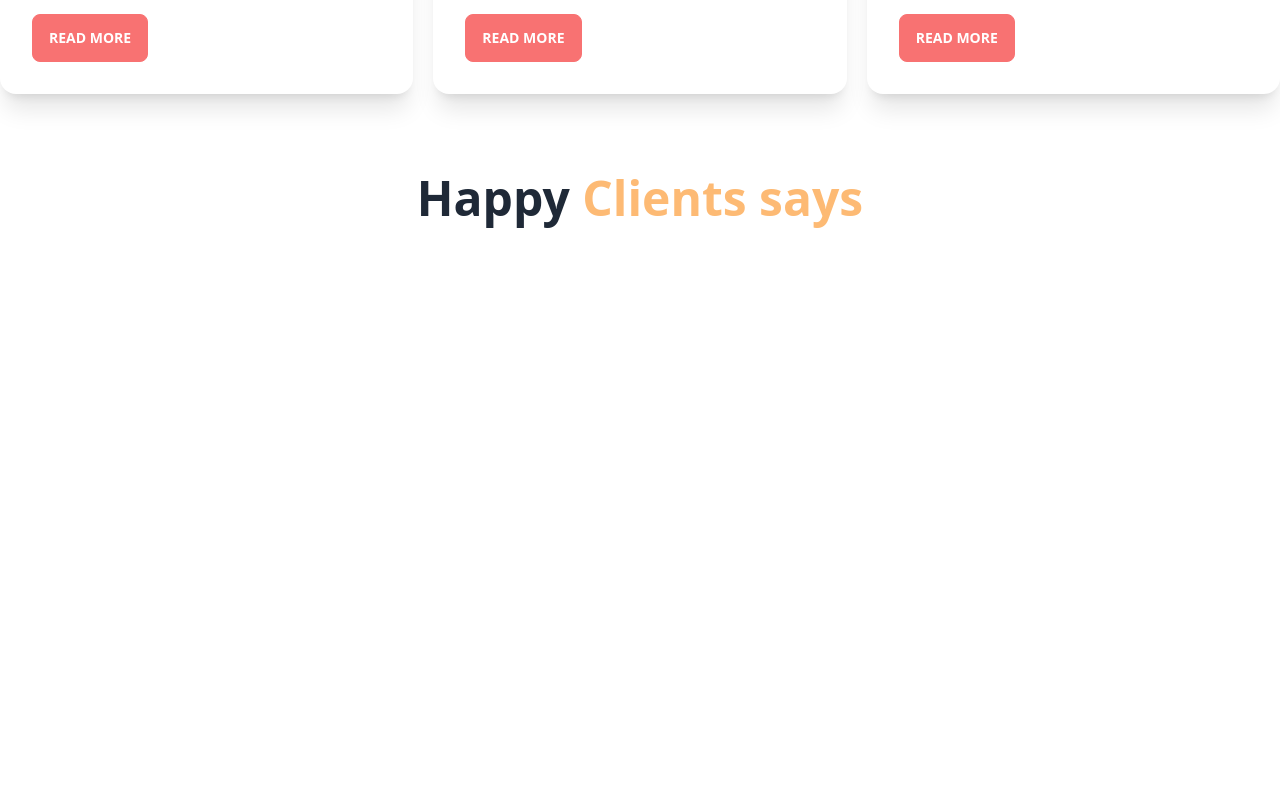
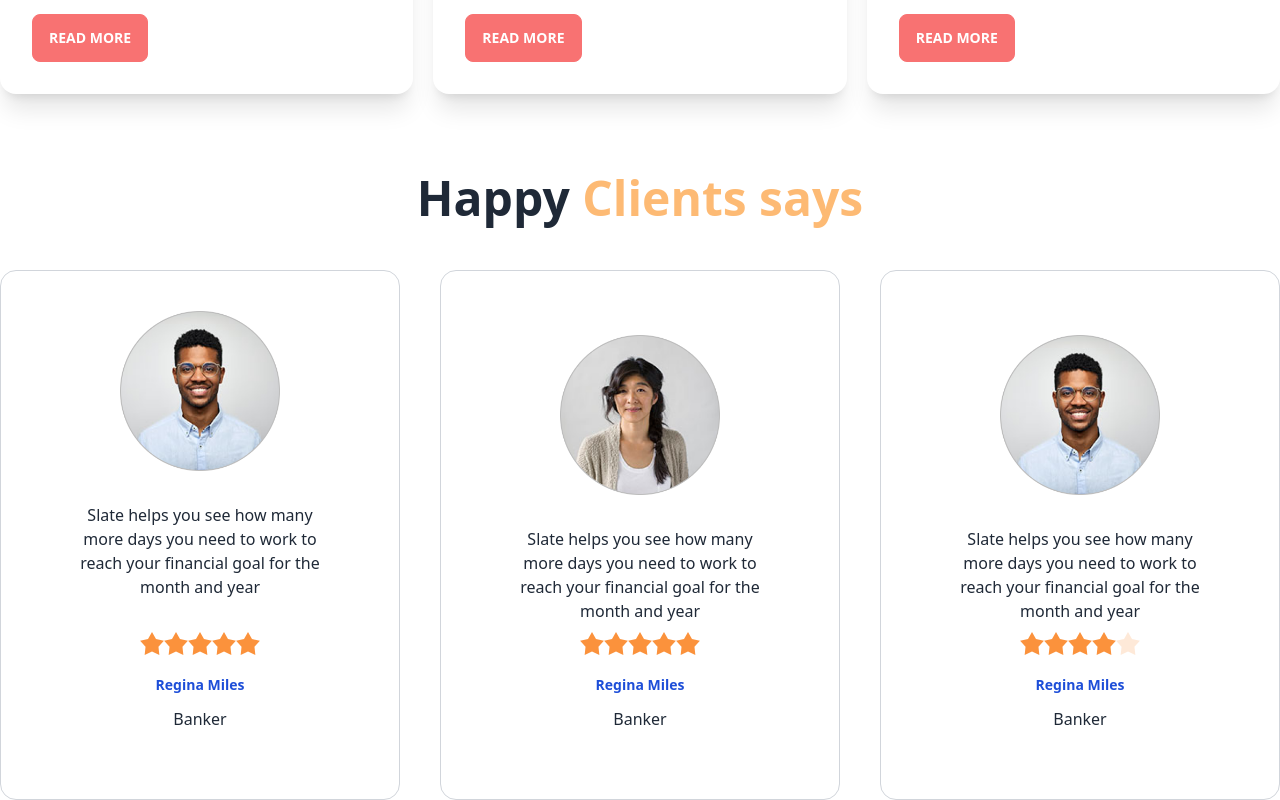
Before and after one commit to rashidadnan097/Biker-Zone, a plain HTML site: page index.html in a window 1280 px wide. Shown: the part 1256-2056 px from the top of the page. Before the commit the page ends 1526 px from the top, so only its background shows below. Drawn offline with nearby package versions, Linux system fonts and the light colour scheme.

Commit message:
added by client rivew

```diff
--- a/index.html
+++ b/index.html
@@ -207,10 +207,100 @@
           </div>
         </div>
       </section>
+      <!--this is client says-->
       <section>
         <h2 class="font-semibold mb-12 text-5xl text-center">
           Happy <span class="text-orange-300">Clients says</span>
         </h2>
+        <div class="grid grid-cols-1 md:grid-cols-2 lg:grid-cols-3 gap-10">
+          <!--first review-->
+          <div class="card bg-base-100 p-9 border border-gray-300">
+            <figure class="px-10 pt-1">
+              <img class="w-40" src="/images/others/user-1.png" alt="Shoes" class="rounded-xl" />
+            </figure>
+            <div class="card-body items-center text-center">
+
+              <p>Slate helps you see how
+
+                many more days you need
+
+                to work to reach your financial
+
+                goal for the month and year</p>
+                <div class="rating">
+                  <input type="radio" name="rating-2" class="mask mask-star-2 bg-orange-400" />
+                  <input type="radio" name="rating-2" class="mask mask-star-2 bg-orange-400"  />
+                  <input type="radio" name="rating-2" class="mask mask-star-2 bg-orange-400" />
+                  <input type="radio" name="rating-2" class="mask mask-star-2 bg-orange-400" checked />
+                  <input type="radio" name="rating-2" class="mask mask-star-2 bg-orange-400" />
+                </div>
+              <div class=" text-center space-y-3 mt-3">
+                  <h4 class="text-sm font-semibold text-blue-700">
+                    Regina Miles
+                  </h4>
+                  <p>Banker</p>
+              </div>
+            </div>
+          </div>
+           <!--second review-->
+           <div class="card bg-base-100 p-9 border border-gray-300">
+            <figure class="px-10 pt-7">
+              <img class="w-40" src="/images/others/user-2.png" alt="Shoes" class="rounded-xl" />
+            </figure>
+            <div class="card-body items-center text-center">
+
+              <p>Slate helps you see how
+
+                many more days you need
+
+                to work to reach your financial
+
+                goal for the month and year</p>
+                <div class="rating">
+                  <input type="radio" name="rating-2" class="mask mask-star-2 bg-orange-400" />
+                  <input type="radio" name="rating-2" class="mask mask-star-2 bg-orange-400"  />
+                  <input type="radio" name="rating-2" class="mask mask-star-2 bg-orange-400" />
+                  <input type="radio" name="rating-2" class="mask mask-star-2 bg-orange-400" checked />
+                  <input type="radio" name="rating-2" class="mask mask-star-2 bg-orange-400" />
+                </div>
+              <div class=" text-center space-y-3 mt-3">
+                  <h4 class="text-sm font-semibold text-blue-700">
+                    Regina Miles
+                  </h4>
+                  <p>Banker</p>
+              </div>
+            </div>
+          </div>
+           <!--third review-->
+           <div class="card bg-base-100 p-9 border border-gray-300">
+            <figure class="px-10 pt-7">
+              <img class="w-40" src="/images/others/user-1.png" alt="Shoes" class="rounded-xl" />
+            </figure>
+            <div class="card-body items-center text-center">
+
+              <p>Slate helps you see how
+
+                many more days you need
+
+                to work to reach your financial
+
+                goal for the month and year</p>
+                <div class="rating">
+                  <input type="radio" name="rating-2" class="mask mask-star-2 bg-orange-400" />
+                  <input type="radio" name="rating-2" class="mask mask-star-2 bg-orange-400"  />
+                  <input type="radio" name="rating-2" class="mask mask-star-2 bg-orange-400" />
+                  <input type="radio" name="rating-2" class="mask mask-star-2 bg-orange-400" checked />
+                  <input type="radio" name="rating-2" class="mask mask-star-2 bg-orange-400" />
+                </div>
+              <div class=" text-center space-y-3 mt-3">
+                  <h4 class="text-sm font-semibold text-blue-700">
+                    Regina Miles
+                  </h4>
+                  <p>Banker</p>
+              </div>
+            </div>
+          </div>
+        </div>
       </section>
     </main>
     <footer>
```
